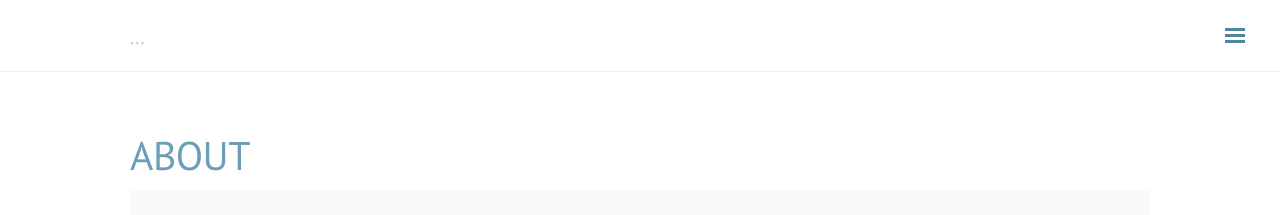
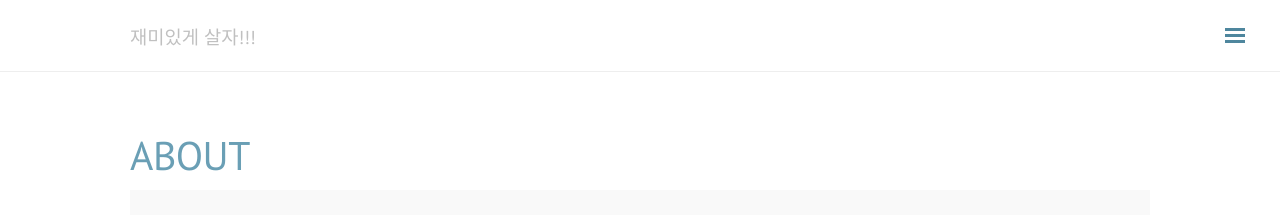
Before and after one commit to pptwenty/pptwenty.github.io, a Jekyll site: the page built from about.md, in a window 1280 px wide. Shown: the top 215 px of the page. Built offline with Jekyll 4.4.1, drawn with Linux system fonts in a browser that asks for light colours; nearby versions of some CDN libraries; comment, search, counter and statistics services are not loaded.

Commit message:
init commit

```diff
--- a/_config.yml
+++ b/_config.yml
@@ -1,7 +1,7 @@
 # Site Info
 title: 달콤하지만은 않은 일상들
-tagline: '...'
-description: '...'
+tagline: '재미있게 살자!!!'
+description: '재미있게 살자!!!'
 baseurl: ""
 logo: '/public/logo.png'
 
```
